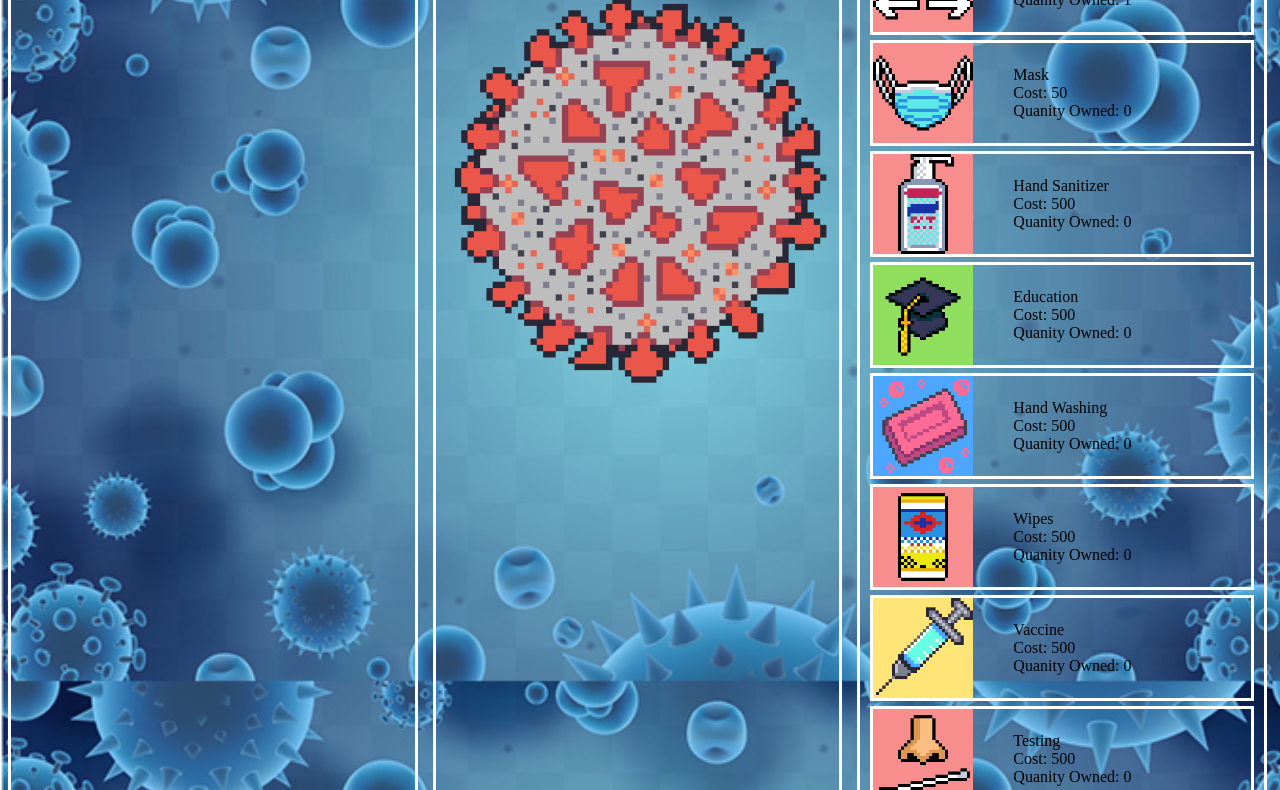
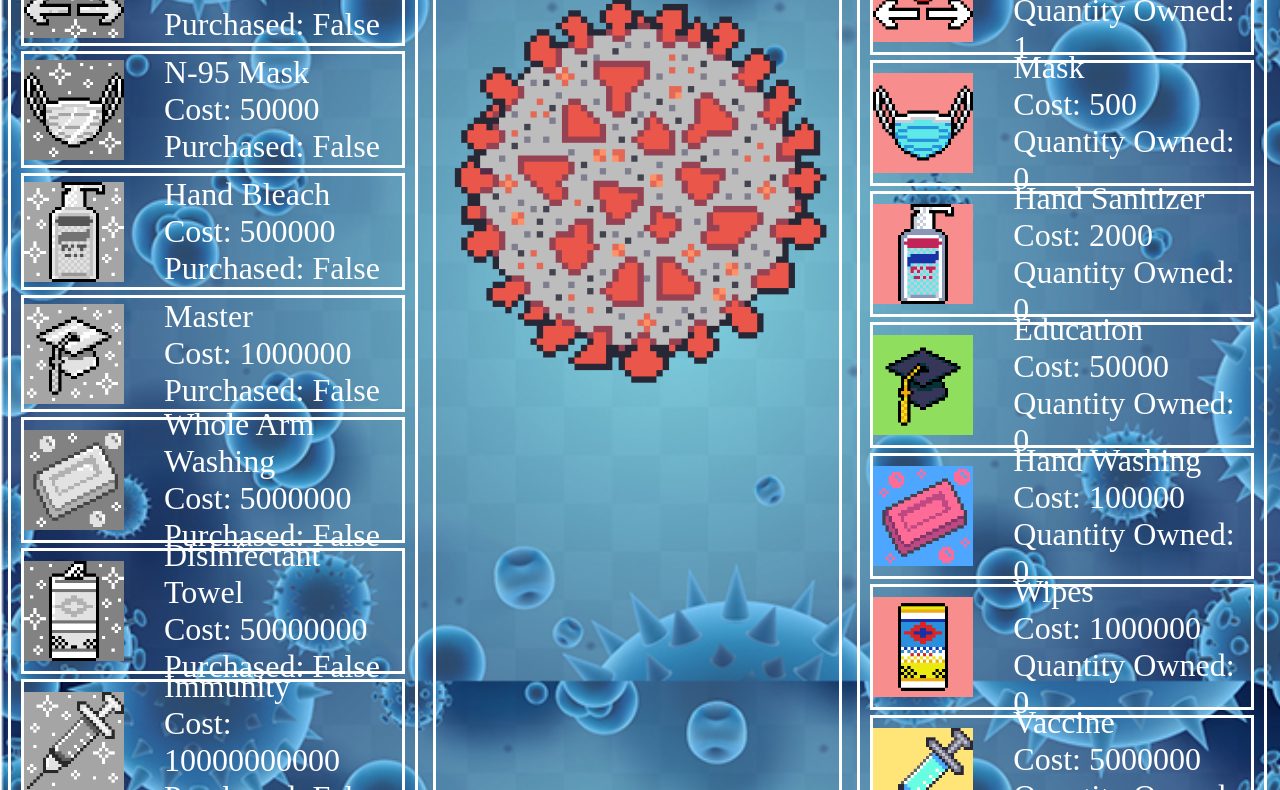
Before and after one commit to Eli-Labell/Idle_Project, a website built with webpack: page index.html in a window 1280 px wide. Shown: the part 119-909 px from the top of the page. Built offline with nearby package versions, Linux system fonts and the light colour scheme.

Commit message:
Added Upgrade shelf and imgs for them. We are tracking the purchases of upgrades and multiplying points accordingly

```diff
--- a/css/stylesheet.css
+++ b/css/stylesheet.css
@@ -89,6 +89,8 @@ body {
     display: flex;
     flex: 1;
     flex-basis: 0;
+    font-size: xx-large;
+    color: white;
 }
 
 .buyable-stats {
@@ -117,3 +119,7 @@ p {
     text-align: center;
     background-color: #ffffff75;
 }
+
+.grey {
+    filter: grayscale(100%);
+}
--- a/index.html
+++ b/index.html
@@ -11,7 +11,8 @@
 <div id="top">
     <div class="column" id="itemShelf">
         <span class="col-header">Item Shelf</span>
-
+        <div id="shelf">
+        </div>
     </div>
     <div class="column" id="covidBall">
         <div class="col-header" style="display: flex; flex-direction: column">
--- a/src/game.js
+++ b/src/game.js
@@ -9,63 +9,110 @@ function initGameState() {
 		incomeUpgrades: { //Stores data about all items that can be purchased. You can buy as many of an item as you want
 			socialDistancing: {
 				quantity: 1,
-				cost: 10,
+				cost: 100,
 				income: 1,
 				multiplier: 1,
 				friendlyName: "Social Distancing"
 			},
 			mask: {
 				quantity: 0,
-				cost: 50,
+				cost: 500,
 				income: 5,
 				multiplier: 1,
 				friendlyName: "Mask"
 			},
 			handSanitizer: {
 				quantity: 0,
-				cost: 500,
+				cost: 2000,
 				income: 10,
 				multiplier: 1,
 				friendlyName: "Hand Sanitizer"
 			},
 			education: {
 				quantity: 0,
-				cost: 500,
+				cost: 50000,
 				income: 10,
 				multiplier: 1,
 				friendlyName: "Education"
 			},
 			handWashing: {
 				quantity: 0,
-				cost: 500,
+				cost: 100000,
 				income: 10,
 				multiplier: 1,
 				friendlyName: "Hand Washing"
 			},
 			wipes: {
 				quantity: 0,
-				cost: 500,
+				cost: 1000000,
 				income: 10,
 				multiplier: 1,
 				friendlyName: "Wipes"
 			},
 			vaccine: {
 				quantity: 0,
-				cost: 500,
+				cost: 5000000,
 				income: 10,
 				multiplier: 1,
 				friendlyName: "Vaccine"
 			},
 			testing: {
 				quantity: 0,
-				cost: 500,
+				cost: 50000000,
 				income: 10,
 				multiplier: 1,
 				friendlyName: "Testing"
 			}
 		},
 		multiplierUpgrades: { // Stores data about all multiplier upgrades that can be purchased. You can buy each upgrade once
-
+            socialDistancingUpgrade: {
+                purchased: 0,
+                cost: 1000,
+                multiplier: 2,
+                friendlyName: "Social Isolation"
+            },
+            maskUpgrade: {
+                purchased: 0,
+                cost: 50000,
+                multiplier: 2,
+                friendlyName: "N-95 Mask"
+            },
+            handSanitizerUpgrade: {
+                purchased: 0,
+                cost: 500000,
+                multiplier: 3,
+                friendlyName: "Hand Bleach"
+            },
+            educationUpgrade: {
+                purchased: 0,
+                cost: 1000000,
+                multiplier: 4,
+                friendlyName: "Master"
+            },
+            handWashingUpgrade: {
+                purchased: 0,
+                cost: 5000000,
+                multiplier: 5,
+                friendlyName: "Whole Arm Washing"
+            },
+            wipesUpgrade: {
+                purchased: 0,
+                cost: 50000000,
+                multiplier: 10,
+                friendlyName: "Disinfectant Towel"
+            },
+            vaccineUpgrade: {
+                purchased: 0,
+                cost: 10000000000,
+                multiplier: 20,
+                friendlyName: "Immunity"
+            },
+            testingUpgrade: {
+                purchased: 0,
+                cost: 5000000000000,
+                multiplier: 100,
+                friendlyName: "Testing"
+            }
 		}
 	}
 }
@@ -76,15 +123,19 @@ function setMultiplier(key, multiplier) {
 
 function tick() {
 	for (let key of Object.keys(gameState.incomeUpgrades)) {
-		console.log(gameState.incomeUpgrades[key]?.multiplier)
-		gameState.toiletPaper += gameState.incomeUpgrades[key]?.quantity * gameState.incomeUpgrades[key]?.income * gameState.incomeUpgrades[key]?.multiplier;
+        console.log(gameState.incomeUpgrades[key] ?.multiplier)
+        if (gameState.multiplierUpgrades[key + "Upgrade"].purchased === 1) {
+            gameState.toiletPaper += gameState.incomeUpgrades[key] ?.quantity * gameState.incomeUpgrades[key] ?.income * gameState.incomeUpgrades[key] ?.multiplier * gameState.multiplierUpgrades[key+"Upgrade"] ?.multiplier;
+        } else {
+            gameState.toiletPaper += gameState.incomeUpgrades[key] ?.quantity * gameState.incomeUpgrades[key] ?.income * gameState.incomeUpgrades[key] ?.multiplier;
+        }
 	}
 	gameState.tick++
 	if (gameState.tick % 10 == 0) {
 		// gameState.incomeUpgrades.handSanitizer.quantity++;
 	}
 	showGameState();
-	console.log("tick");
+	//console.log("tick");
 	if (gameState.tick == TICK_ROLLOVER) {
 		gameState.tick = 0;
 	}
@@ -96,7 +147,16 @@ function buyableTemplate(key, buyable) {
 			<ul class="buyable-stats">
 				<li>${buyable.friendlyName}</li>
 				<li>Cost: ${buyable.cost}</li>
-				<li>Quanity Owned: ${buyable.quantity}</li>
+				<li>Quantity Owned: ${buyable.quantity}</li>
+			</ul>`
+}
+
+function upgradableTemplate(key, upgradable) {
+    return `<img class="buy pic ${upgradable.purchased === 0 ? "grey" : ""}" src="../img/sprites/${key}.png"/>
+			<ul class="buyable-stats">
+				<li>${upgradable.friendlyName}</li>
+				<li>Cost: ${upgradable.cost}</li>
+				<li>Purchased: ${upgradable.purchased === 0 ? "False" : "True" }</li>
 			</ul>`
 }
 
@@ -131,6 +191,41 @@ function populateInventory() {
 	}
 }
 
+function populateItemShelf() {
+    let shelf = document.getElementById("shelf")
+    shelf.innerHTML = ""
+
+    for (let key of Object.keys(gameState.multiplierUpgrades)) {
+        let upgradable = document.createElement("div")
+        upgradable.classList.add("buyable")
+        upgradable.id = key
+        upgradable.innerHTML = upgradableTemplate(key, gameState.multiplierUpgrades[key])
+
+        upgradable.addEventListener("click", function () {
+            if (gameState.toiletPaper < gameState.multiplierUpgrades[key].cost) {
+                console.log("false")
+                showGameState()
+                return false
+            }
+
+            if (gameState.multiplierUpgrades[key].purchased != 0) {
+                console.log("false")
+                showGameState()
+                return false
+            }
+
+            gameState.toiletPaper -= gameState.multiplierUpgrades[key].cost;
+            gameState.multiplierUpgrades[key].purchased++
+            console.log(true)
+            showGameState()
+            updateShelf()
+            return true
+        })
+
+        shelf.appendChild(upgradable)
+    }
+}
+
 function updateInventory() {
 	let inventory = document.getElementById("inventory")
 	inventory.childNodes.forEach((element) => {
@@ -140,13 +235,24 @@ function updateInventory() {
 	})
 }
 
+function updateShelf(id) {
+    let shelf = document.getElementById("shelf")
+    console.log(shelf)
+    shelf.childNodes.forEach((element) => {
+        let key = element.id
+        console.log(key)
+        element.innerHTML =  upgradableTemplate(key, gameState.multiplierUpgrades[key])
+    })
+}
+
 
 document.addEventListener('DOMContentLoaded', function () {
 	retrieveGameState()
 	document.getElementById('ball').addEventListener("click", function () {
 		gameState.toiletPaper += 10
 	});
-	populateInventory()
+    populateInventory()
+    populateItemShelf()
 	setInterval(tick, 200);
 }, false);
 
```
Also changed, not shown: img/sprites/MaskUpgrade.png (added), img/sprites/educationUpgrade.png (added), img/sprites/handSanitizerUpgrade.png (added), img/sprites/handWashingUpgrade.png (added), img/sprites/socialDistancingUpgrade.png (added), img/sprites/testingUpgrade.png (added), img/sprites/toilet-paperUpgrade.png (added), img/sprites/vaccineUpgrade.png (added), img/sprites/wipesUpgrade.png (added).
